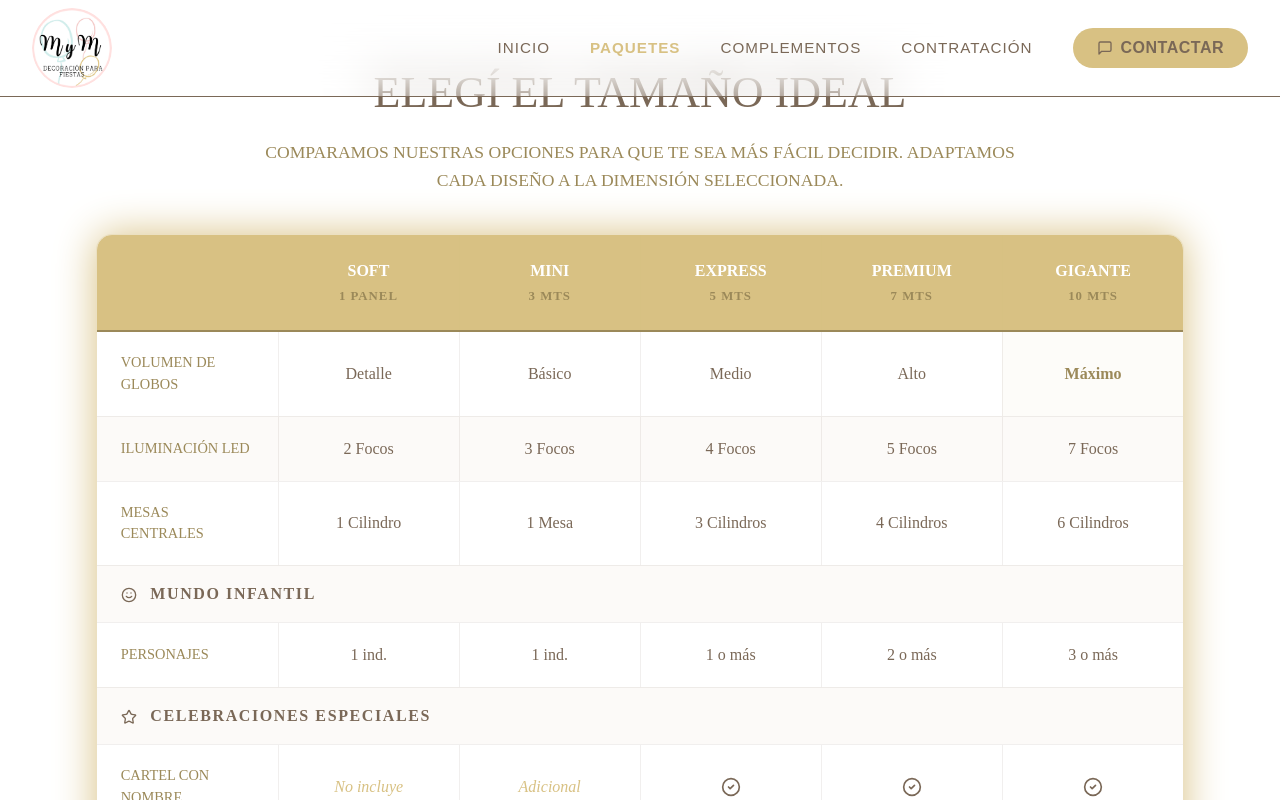
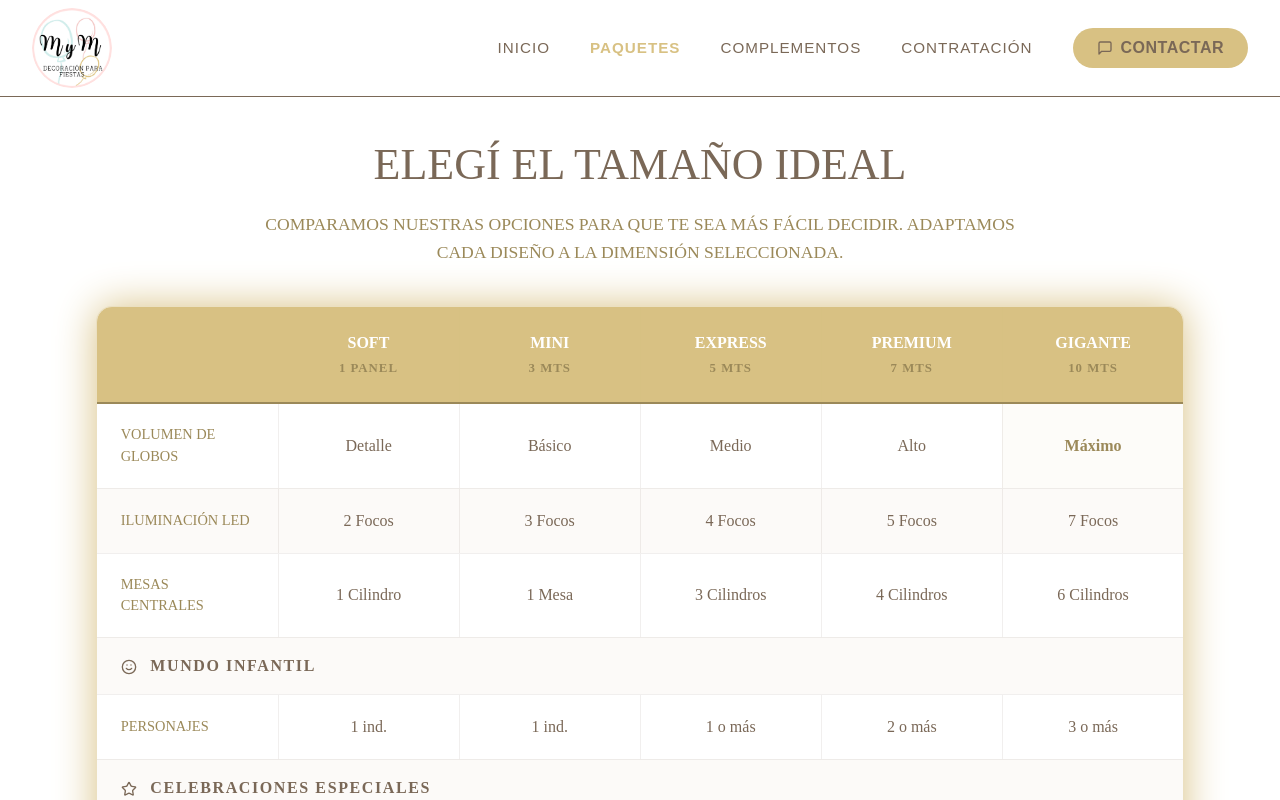
Before and after one commit to LautaroLeall/MyM_Decoraciones, a React (Vite) app: page /paquetes in a window 1280 px wide. Shown: the top 800 px of the page. Built offline with nearby package versions, Linux system fonts and the light colour scheme.

Commit message:
page /paquetes Tamaños.jsx table (add classname and styles)

```diff
--- a/src/page/Paquetes.jsx
+++ b/src/page/Paquetes.jsx
@@ -2,7 +2,7 @@ import Tamaños from '../components/Tamaños';
 
 const PaquetesPage = () => {
     return (
-        <div className="pt-15 md:px-5 pb-10 max-w-360 mx-auto">
+        <div className="pt-33 px-5 md:px-10 pb-20 mx-auto flex flex-col gap-12">
             <Tamaños />
         </div>
     );
```
